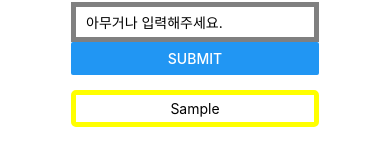
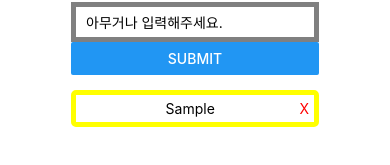
Before and after one commit to petitmina/beginRN, a React Native app: screen / in a window 390 px wide. Both pictures are taken after typing "Sample" into the empty fields and a click on the button "SUBMIT". Shown: the part 355-520 px from the top of the page. Built offline with nearby package versions, Linux system fonts and the light colour scheme.

Commit message:
delete기능 추가

```diff
--- a/App.js
+++ b/App.js
@@ -1,6 +1,14 @@
 import { StatusBar } from "expo-status-bar";
 import { useState } from "react";
-import { Button, StyleSheet, Text, TextInput, View, ScrollView } from "react-native";
+import {
+  Button,
+  StyleSheet,
+  Text,
+  TextInput,
+  View,
+  ScrollView,
+  TouchableOpacity,
+} from "react-native";
 
 export default function App() {
   const [inputValue, setInputValue] = useState("");
@@ -16,10 +24,18 @@ export default function App() {
   };
 
   const handleInputSubmit = () => {
-    if (inputValue !== '') {
+    if (inputValue !== "") {
       setSubmittedValue([...submittedValue, inputValue]);
-      setInputValue('');
+      setInputValue("");
     }
+  };
+
+  const removeTodo = (index) => {
+    setSubmittedValue((prevSubmittedValue) => {
+      const updatedValues = [...prevSubmittedValue];
+      updatedValues.splice(index, 1);
+      return updatedValues;
+    });
   };
 
   return (
@@ -38,9 +54,14 @@ export default function App() {
         )} */}
         <ScrollView style={styles.scrollView}>
           {submittedValue.map((value, index) => (
-            <Text key={index} style={styles.submittedText}>
-              {value}
-            </Text>
+            <View key={index} style={styles.submittedItem}>
+              <View style={styles.submittedTextContainer}>
+                <Text style={styles.submittedText}>{value}</Text>
+              </View>
+              <TouchableOpacity onPress={() => removeTodo(index)}>
+                <Text style={styles.deleteButton}>X</Text>
+              </TouchableOpacity>
+            </View>
           ))}
         </ScrollView>
       </View>
@@ -75,12 +96,26 @@ const styles = StyleSheet.create({
     marginTop: 10, // 위쪽 여백 추가
     width: "100%", // 가로 너비 100%
   },
-  submittedText: {
+  submittedItem: {
+    flexDirection: "row",
+    justifyContent: "space-between",
+    alignItems: "center",
+    marginVertical: 5,
     textAlign: "center",
     marginVertical: 5, // 텍스트 아이템 간의 세로 간격 조절
-    borderColor: 'yellow',
+    borderColor: "yellow",
     borderWidth: 5,
     borderRadius: 5,
     padding: 5,
+
+  },
+  submittedTextContainer: {
+    flex: 1, // View 컴포넌트가 남은 공간을 모두 차지하도록 설정
+  },
+  submittedText: {
+    textAlign: "center",
+  },
+  deleteButton: {
+    color: "red",
   },
 });
```
